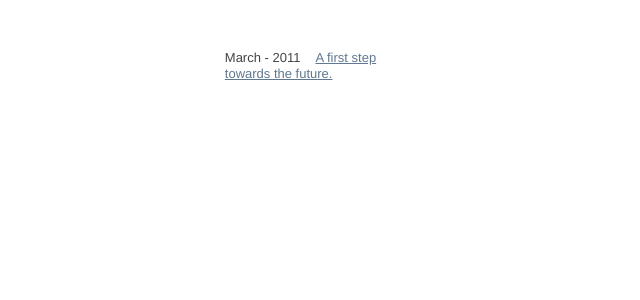
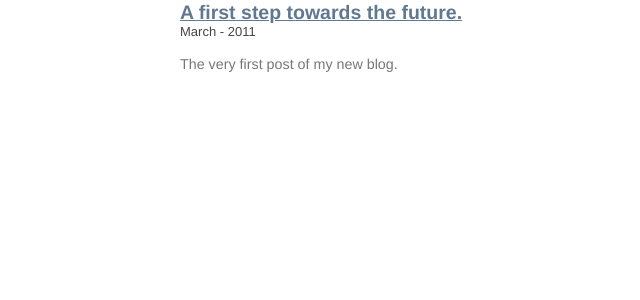
Before and after one commit to joehand/smilingjoe, a Jekyll site: the page built from index.html, in a window 1280 px wide. Shown: the top 300 px of the page, without its empty margins (76-716 px from the left). Built offline with Jekyll 4.4.1, drawn with Linux system fonts in a browser that asks for light colours; nearby versions of some CDN libraries; Markdown is read by kramdown in place of the engine named in the settings.

Commit message:
new includes and css

```diff
--- /dev/null
+++ b/_includes/post_description.html
@@ -0,0 +1,12 @@
+
+<nav>
+  <ul>
+  {% for post in site.posts %}
+    <li>
+		<h2><a href="{{ post.url }}">{{ post.title }}</a></h2><span class="date">{{ post.date | date: "%B - %Y" }}</span>
+		<p>{{ post.description}}</p>
+    </li>
+  {% endfor %}
+  </ul>
+  </div>
+</nav>
--- a/_includes/post_header.html
+++ /dev/null
@@ -1,5 +0,0 @@
-
-<div class="authoring">
-  {{ page.date | date: "%B %e, %Y" }}
-  <p>{{ page.description }}</p>
-</div>
--- a/_includes/post_nav.html
+++ b/_includes/post_nav.html
@@ -1,11 +1,17 @@
 
 <nav>
   <ul>
-  {% for post in site.posts %}
-    <li>
-		<span class="date">{{ post.date | date: "%B - %Y" }}</span><a href="{{ post.url }}">{{ post.title }}</a>
+    {% for post in site.posts%}
+    {% if page == post %}
+    <li class="active">
+		<a href="{{ site.base_url }}{{ post.url }}">{{ post.title }}</a><span class="date">{{ post.date | date: "%B - %Y" }}</span>
     </li>
-  {% endfor %}
+    {% else %}
+	  <li>
+		<a href="{{ site.base_url }}{{ post.url }}">{{ post.title }}</a><span class="date">{{ post.date | date: "%B - %Y" }}</span>
+    </li>
+    {% endif %}
+    {% endfor %}
   </ul>
   </div>
 </nav>
--- a/_layouts/main.html
+++ b/_layouts/main.html
@@ -19,10 +19,10 @@
   <meta name="viewport" content="width=device-width, initial-scale=1.0">
 
   <!-- CSS: implied media="all" -->
-  <link rel="stylesheet" href="/css/style.css?v=1">
+  <link rel="stylesheet" href="{{ site.base_url }}/css/style.css?v=1">
 
   <!-- All JavaScript at the bottom, except for Modernizr which enables HTML5 elements & feature detects -->
-  <script src="/js/libs/modernizr-1.7.min.js"></script>
+  <script src="{{ site.base_url }}/js/libs/modernizr-1.7.min.js"></script>
 
 </head>
 
@@ -30,7 +30,7 @@
 
   <div id="container">
     <header><h1>
-	<a href="http://blog.joehand.org">BLOG.</a><a class="small" href="http://joehand.org">joehand.org</a>
+	<a href="{{ site.base_url }}">BLOG.</a><a class="small" href="http://joehand.org">joehand.org</a>
 	</h1>
     </header>
 
@@ -50,12 +50,12 @@
 
   <!-- Grab Google CDN's jQuery, with a protocol relative URL; fall back to local if necessary -->
   <script src="//ajax.googleapis.com/ajax/libs/jquery/1.5.1/jquery.js"></script>
-  <script>window.jQuery || document.write("<script src='js/libs/jquery-1.5.1.min.js'>\x3C/script>")</script>
+  <script>window.jQuery || document.write("<script src='{{ site.base_url }}/js/libs/jquery-1.5.1.min.js'>\x3C/script>")</script>
 
 
   <!-- scripts concatenated and minified via ant build script-->
-  <script src="/js/plugins.js"></script>
-  <script src="/js/script.js"></script>
+  <script src="{{ site.base_url }}/js/plugins.js"></script>
+  <script src="{{ site.base_url }}/js/script.js"></script>
   <!-- end scripts-->
 
 
--- a/_layouts/post.html
+++ b/_layouts/post.html
@@ -4,9 +4,11 @@ layout: main
 
 <div class="content">
 
+
+  <article>
+
     {% include post_nav.html %}
 
-  <article>
 	<h1>{{ page.title }}</h1>
     <div class="authoring">
 	  {{ page.date | date: "%B %e, %Y" }}
--- a/css/style.css
+++ b/css/style.css
@@ -230,10 +230,10 @@ em {
 	font-style:italic;
 }
 
-nav {
+article nav {
 	position:absolute;
-	width:20%;
-	left:5%;
+	width:300px;
+	right:-300px;
 	top:50px;
 }
 
--- a/index.html
+++ b/index.html
@@ -5,4 +5,8 @@ title: "Blog"
 
 <div class="content">
 
-    {% include post_nav.html %}
+
+	{% for posts in site.posts limit 15 %}
+		{% include post_description.html %}
+	{% endfor %}
+</div>
```
